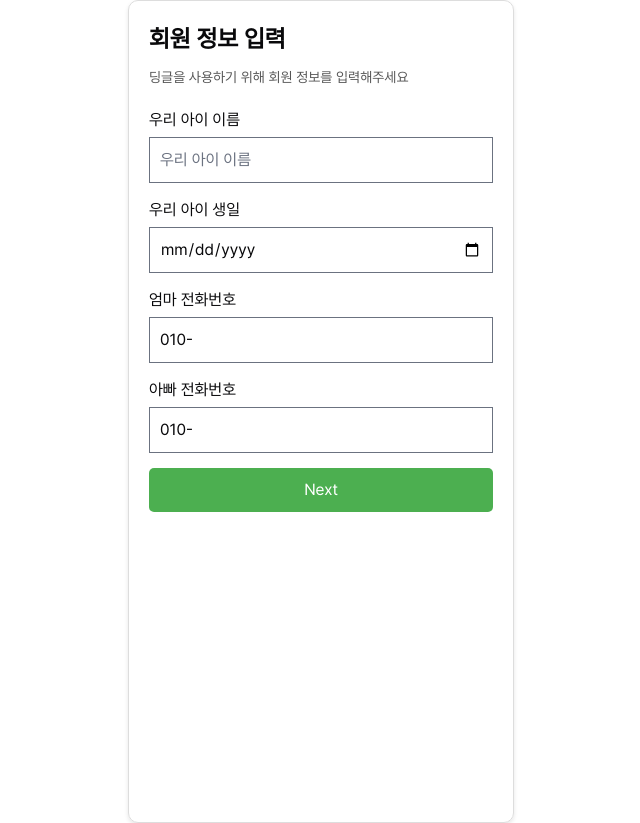
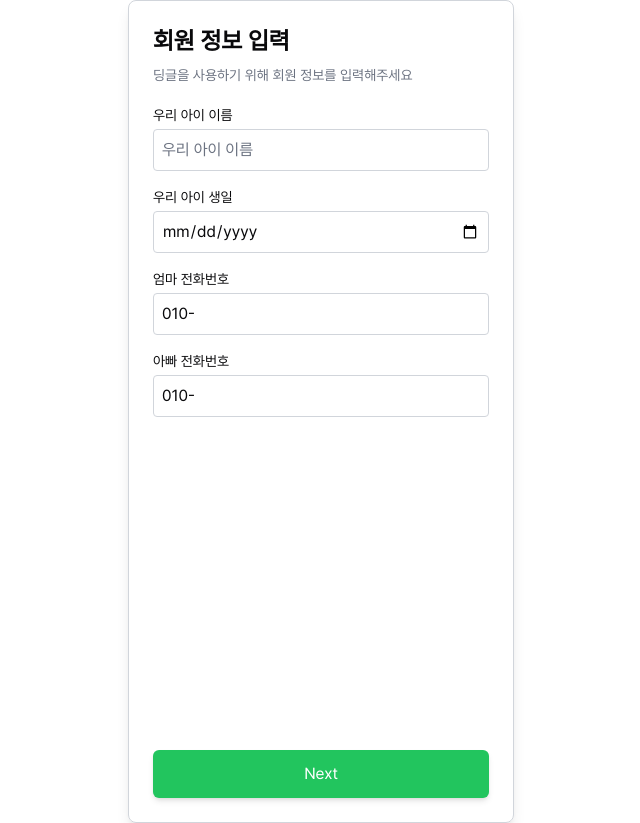
Before and after one commit to yxun20/dingle_frontend, a React (Vite) app: page /StartSignupForm in a window 1280 px wide. Shown: the whole page, without its empty margins (319-959 px from the left). Built offline with nearby package versions, Linux system fonts and the light colour scheme; what tailwindcss-truncate-multiline would draw is missing.

Commit message:
버튼 좀 수정

```diff
--- a/src/pages/LoginPage.tsx
+++ b/src/pages/LoginPage.tsx
@@ -95,7 +95,7 @@ function LoginPage() {
       {/* 로그인 버튼 */}
       <div className="mb-6 w-full max-w-xs" style={{ position: 'relative', zIndex: 1 }}>
         <button onClick={handleLogin}
-          className="w-full p-3 text-white bg-green-500 rounded-md hover:bg-green-600 focus:outline-none focus:bg-green-700"
+          className="w-full p-3 text-white bg-green-500 rounded-md hover:bg-green-600 mt-auto"
         >
           로그인
         </button>
@@ -104,9 +104,9 @@ function LoginPage() {
       <div className="text-center w-full max-w-xs" style={{ position: 'relative', zIndex: 1 }}>
         <a
           href="/sign"
-          className="text-sm text-green-500 hover:underline"
+          className="text-sm text-green-500 hover:underline "
         >
-          시작하기
+          회원가입하기
         </a>
       </div>
     </div>
--- a/src/pages/SignupForm.tsx
+++ b/src/pages/SignupForm.tsx
@@ -128,7 +128,7 @@ const SignupForm = () => {
       {/* 제출 Button */}
       <button
         onClick={handleSubmit}
-        className="w-full py-3 bg-green-500 text-white rounded-md shadow-md hover:bg-green-600 focus:outline-none focus:ring-2 focus:ring-green-500 focus:ring-opacity-50"
+        className="w-full py-3 bg-green-500 text-white rounded-md shadow-md hover:bg-green-600 mt-auto"
       >
         계정 생성하기
       </button>
--- a/src/pages/StartSignupForm.tsx
+++ b/src/pages/StartSignupForm.tsx
@@ -35,87 +35,78 @@ const SignupForm: React.FC = () => {
   };
 
   return (
-    <div
-      style={{
-        width: '386px',
-        height: '823px',
-        padding: '20px',
-        margin: '0 auto',
-        border: '1px solid #ddd',
-        borderRadius: '10px',
-        boxShadow: '0 2px 4px rgba(0, 0, 0, 0.1)',
-        overflow: 'hidden',
-      }}
-    >
-      <h2 style={{ fontSize: '24px', fontWeight: 'bold', marginBottom: '10px' }}>
-        회원 정보 입력
-      </h2>
-      <p style={{ fontSize: '14px', color: '#555', marginBottom: '20px' }}>
+    <div className="w-[386px] h-[823px] p-6 mx-auto border border-gray-300 rounded-lg shadow-lg flex flex-col">
+      <div>
+        <h2 className="text-2xl font-bold mb-2">회원 정보 입력</h2>
+        <p className="text-sm text-gray-500 mb-5">
           딩글을 사용하기 위해 회원 정보를 입력해주세요
         </p>
-      <form onSubmit={handleSubmit}>
-        <div style={{ marginBottom: '15px' }}>
-          <label htmlFor="name">우리 아이 이름</label>
+        <form>
+          <div className="mb-4">
+            <label htmlFor="name" className="block text-sm font-medium">
+              우리 아이 이름
+            </label>
             <input
               type="text"
               id="name"
               value={name}
               onChange={(e) => setName(e.target.value)}
               placeholder="우리 아이 이름"
-            style={{ width: '100%', padding: '10px', marginTop: '5px' }}
+              className="w-full p-2 mt-1 border border-gray-300 rounded focus:outline-none focus:ring-2 focus:ring-blue-500"
               required
             />
           </div>
-        <div style={{ marginBottom: '15px' }}>
-          <label htmlFor="birthDate">우리 아이 생일</label>
+          <div className="mb-4">
+            <label htmlFor="birthDate" className="block text-sm font-medium">
+              우리 아이 생일
+            </label>
             <input
               type="date"
               id="birthDate"
               value={birthDate}
               onChange={(e) => setBirthDate(e.target.value)}
-            style={{ width: '100%', padding: '10px', marginTop: '5px' }}
+              className="w-full p-2 mt-1 border border-gray-300 rounded focus:outline-none focus:ring-2 focus:ring-blue-500"
               required
             />
           </div>
-        <div style={{ marginBottom: '15px' }}>
-          <label htmlFor="momPhone">엄마 전화번호</label>
+          <div className="mb-4">
+            <label htmlFor="momPhone" className="block text-sm font-medium">
+              엄마 전화번호
+            </label>
             <input
               type="tel"
               id="momPhone"
               value={momPhone}
               onChange={(e) => handlePhoneInput(e, setMomPhone)}
               placeholder="010-"
-            style={{ width: '100%', padding: '10px', marginTop: '5px' }}
+              className="w-full p-2 mt-1 border border-gray-300 rounded focus:outline-none focus:ring-2 focus:ring-blue-500"
               required
             />
           </div>
-        <div style={{ marginBottom: '15px' }}>
-          <label htmlFor="dadPhone">아빠 전화번호</label>
+          <div className="mb-4">
+            <label htmlFor="dadPhone" className="block text-sm font-medium">
+              아빠 전화번호
+            </label>
             <input
               type="tel"
               id="dadPhone"
               value={dadPhone}
               onChange={(e) => handlePhoneInput(e, setDadPhone)}
               placeholder="010-"
-            style={{ width: '100%', padding: '10px', marginTop: '5px' }}
+              className="w-full p-2 mt-1 border border-gray-300 rounded focus:outline-none focus:ring-2 focus:ring-blue-500"
               required
             />
           </div>
+        </form>
+      </div>
+
       <button
         type="submit"
-          style={{
-            width: '100%',
-            padding: '10px',
-            backgroundColor: '#4caf50',
-            color: '#fff',
-            border: 'none',
-            borderRadius: '5px',
-            cursor: 'pointer',
-          }}
+        onClick={handleSubmit}
+        className="w-full py-3 bg-green-500 text-white rounded-md shadow-md hover:bg-green-600 mt-auto"
       >
         Next
       </button>
-      </form>
     </div>
   );
 };
```
Also changed, not shown: src/components/ui/button/submitButton.tsx (added). Lines whose indentation alone changed are shown as unchanged.
